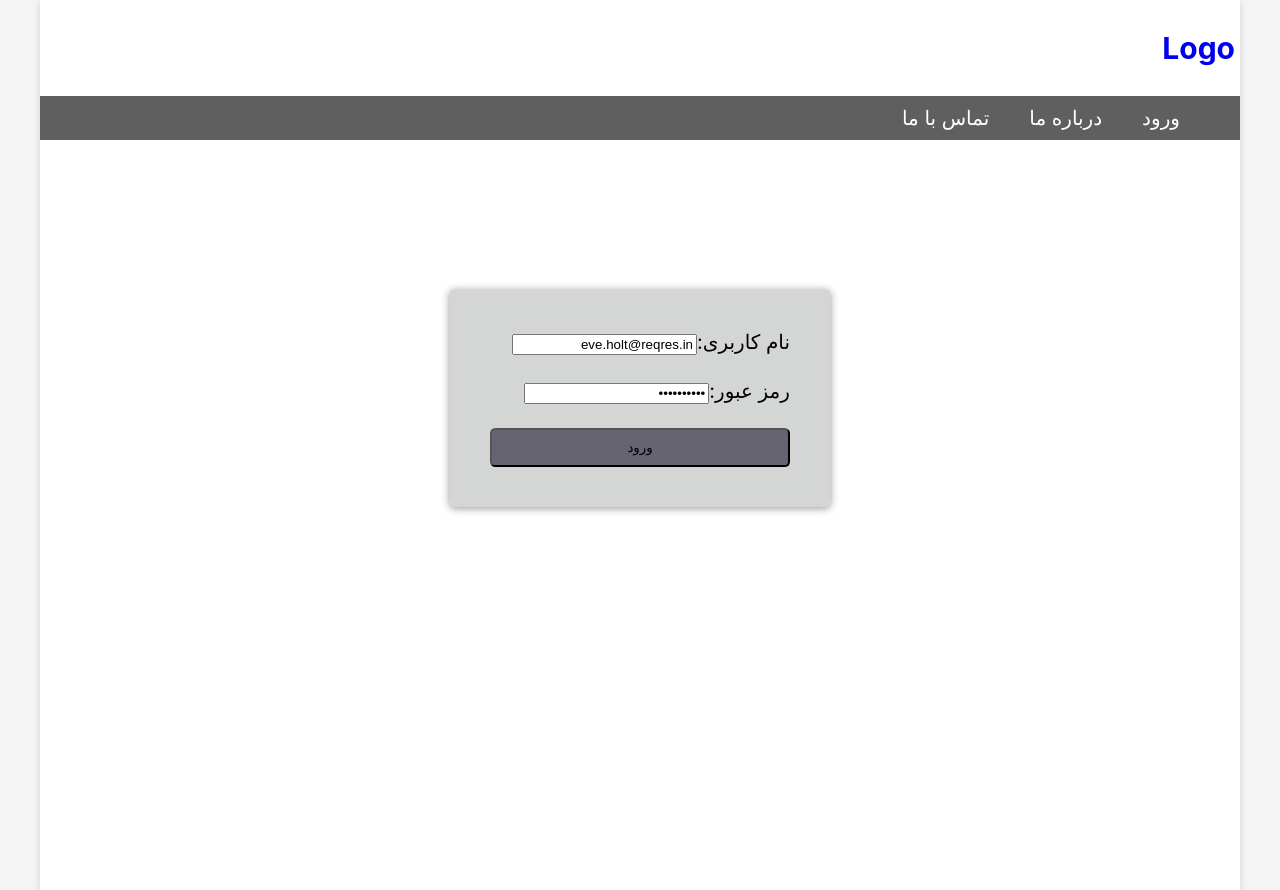
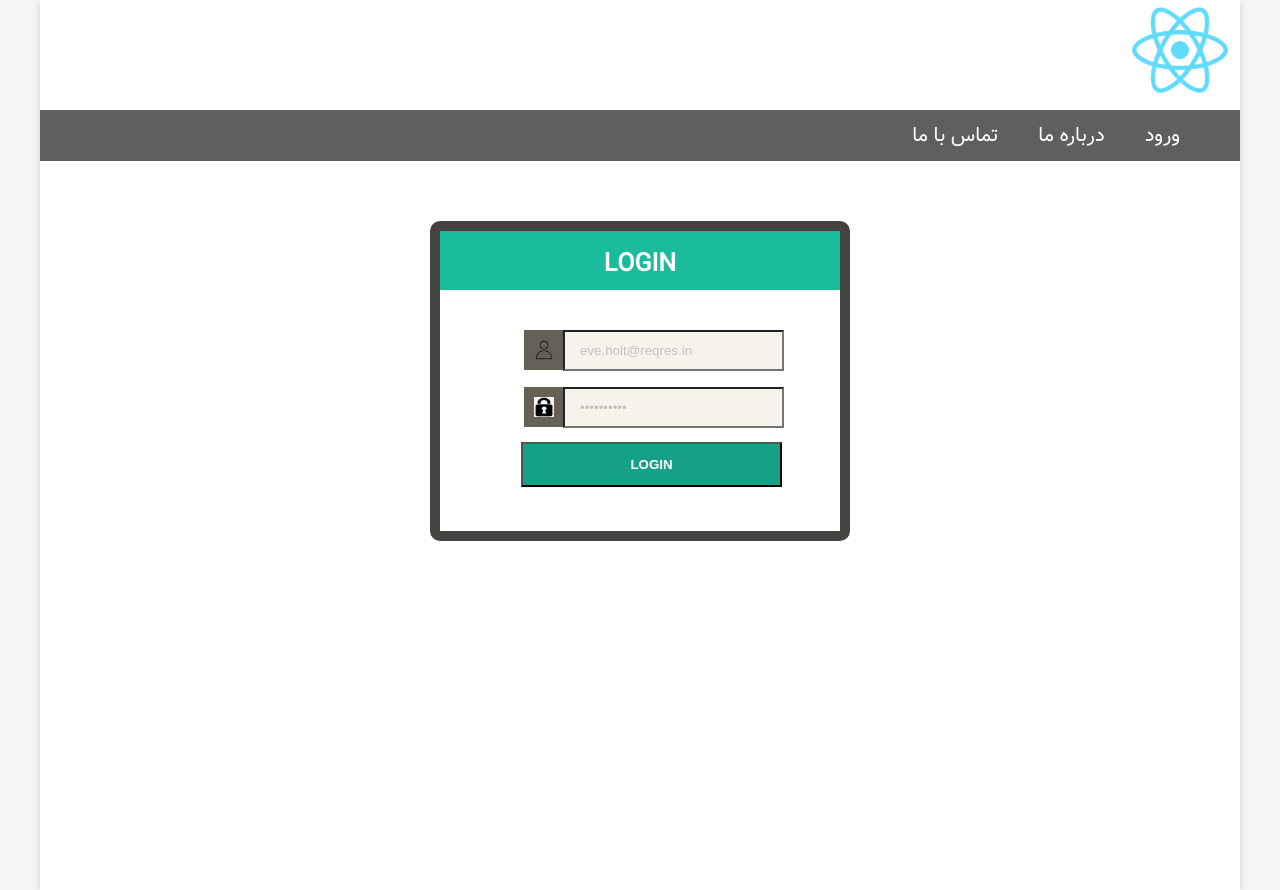
Before and after one commit to pooran-ghafoorian/react-axios-login, a React app: page / in a window 1280 px wide. Built offline with nearby package versions, Linux system fonts and the light colour scheme.

Commit message:
styles-fonts

```diff
--- a/src/components/App/App.css
+++ b/src/components/App/App.css
@@ -1,11 +1,13 @@
+@font-face {font-family:vazir;src:local('vazir'),url('../fonts/vazir.ttf') format('truetype');}
 html, body{
     font-size: 20px;
-    font-family: -apple-system, BlinkMacSystemFont, 'Segoe UI', Roboto, Oxygen, Ubuntu, Cantarell, 'Open Sans', 'Helvetica Neue', sans-serif;
+    font-family: vazir;
     margin: 0;padding: 0;background: #f5f5f5;
     direction: rtl;
 }
 ul{list-style-type: none;}
 a{text-decoration: none;}
+.mylogo{width:100px;height:100px;padding:5px; background: url('../image/logo19284.png') no-repeat ;background-size: 100px 100px;}
 .App{width: 1200px; margin: 0px auto;background: white;position: relative;box-shadow: 0px 2px 8px 0 rgba(0,0,0,0.15);height: 890px;}
 .logo{padding: 5px;}
 .menudiv{background-color: #5f5f5f;}
--- a/src/components/App/App.js
+++ b/src/components/App/App.js
@@ -20,11 +20,13 @@ function App() {
     <BrowserRouter>
 
       <div className="App">
-        <div className="logo">
+        {/* <div className="logo">
+            <a href="#">
+            <img src='logo69.png' /> */
           <a href="#">
-            <h2>Logo</h2>
-          </a>
-        </div>
+            {<div className="mylogo"></div>}
+          </a>/*
+        </div> */}
         <nav className="menudiv">
           <ul>
             <li><a href="/">ورود</a></li>
--- a/src/components/Login/Login.js
+++ b/src/components/Login/Login.js
@@ -1,68 +1,71 @@
-import React ,{Component} from 'react';
+import React, { Component } from 'react';
 import './login.css';
 
 import axios from '../axios/base';
-class Login extends Component{
+class Login extends Component {
 
-    usernameInput=null;
-    passInput=null;
+    usernameInput = null;
+    passInput = null;
 
-    onSubmit= (e)=> {
+    onSubmit = (e) => {
         e.preventDefault();
-        let email= this.usernameInput.value;
-        let password= this.passInput.value;
-        let data = {email , password};
+        let email = this.usernameInput.value;
+        let password = this.passInput.value;
+        let data = { email, password };
 
-        if(email == 'eve.holt@reqres.in' && password == 'cityslicka'){
+        if (email == 'eve.holt@reqres.in' && password == 'cityslicka') {
             axios.post('https://reqres.in/api/login', data)
-                .then((respons)=>{
+                .then((respons) => {
                     this.saveLoginData(respons.data);
                     console.log(respons);
 
 
                 })
-                .catch((err)=>{console.log(err);
+                .catch((err) => {
+                    console.log(err);
                 });
 
         }
-        else{
+        else {
             alert('اطلاعات وارد شده اشتباه است')
         }
     }
 
-     saveLoginData =(userData)=>{
+    saveLoginData = (userData) => {
         // let data1 ={
         let token = userData.token
         //   };
-        localStorage.setItem('users' , JSON.stringify(token));
+        localStorage.setItem('users', JSON.stringify(token));
         this.props.history.push('/pageAdmin');
     }
 
-    render(){
-        return(
-                <div className="Login">
+    render() {
+        return (
+            <form>
+                <div className="login">
+                    <div className="login-head">LOGIN</div>
+                    <div className="login-body">
 
-                    <form>
-                        <div>
-                            <label>نام کاربری:</label>
+                        <span className="usericon"></span>
                         <input
                             defaultValue="eve.holt@reqres.in"
-                                ref={el=> this.usernameInput=el} type="text" placeholder="نام کاربری را وارد نمایید" className="inputn"/>
+                            ref={el => this.usernameInput = el} type="text" className="inputuser" placeholder="نام کاربری را وارد نمایید" />
 
-                        </div><br/>
-                        <div>
-                            <label>رمز عبور:</label>
+
+
+                            <span className="passicon"></span>
                             <input
                                 defaultValue="cityslicka"
-                                ref={el=> this.passInput=el} type="password" placeholder="رمز عبور را وارد کنید" className="inputp"/>
+                                ref={el => this.passInput = el} type="password" placeholder="رمز عبور را وارد کنید" className="inputpass" />
 
-                        </div><br/>
+
                         <div>
-                            <button className="button" onClick={this.onSubmit}>ورود</button>
+                            <button className="login-btn" onClick={this.onSubmit}>LOGIN</button>
 
                         </div>
+                    </div>
+                </div>
             </form>
-                </div>
         );
     }
 
--- a/src/components/Login/login.css
+++ b/src/components/Login/login.css
@@ -1,7 +1,21 @@
-.Login{width:300px; border-radius:0.2em;padding:40px;margin:150px auto;background:rgb(212, 214, 213);direction: rtl;text-align:right;box-shadow: 0px 1px 8px rgb(145, 143, 158);}
+/* .Login{width:300px; border-radius:0.2em;padding:40px;margin:150px auto;background:rgb(212, 214, 213);direction: rtl;text-align:right;box-shadow: 0px 1px 8px rgb(145, 143, 158);}
 .button{
    border-radius: 0.4em;
     width: 100%;
     padding: 10px;
     background-color: rgb(101, 100, 112);
 }
+.textbox{border: 1px solid #c0c0c0;border-radius: 3px; height:27px;  min-width: 80px;padding:0 5px;margin-right:5px}
+span,.textbox{font-family:vazir;font-size:15px;} */
+/* .mylogo{border:1px solid red;width:50px;height:50px;background-image: url('../image/logo19284.png');} */
+
+ .login{border:10px solid #44433f;margin:5% auto 0 auto;width:400px;border-radius:10px;height: 300px;}
+.login-head{width:100%;height:45px;background-color:#1bbc9b;text-align:center;font-weight: bold;color:#fff;padding-top:14px;font-size: 25px;}
+.login-body{padding:10px;text-align: center;position: relative;margin-top: 30px;}
+.usericon{width: 40px;height: 40px;background: url(../image/user4.png) center no-repeat #656156;background-size: 20px 20px;position: absolute;left: 84px;top: 10px;}
+.inputuser{background: #f7f2ec;height: 35px;width:200px;text-align: left; color: silver;outline: none;padding-left: 15px;position: absolute;left: 123px;}
+
+.passicon{width: 40px;height: 40px;background: url(../image/passeordicon.png) center no-repeat #656156;background-size: 20px 20px;position: absolute;left: 84px;top:67px;}
+.inputpass{background: #f7f2ec;height: 35px;width:200px;text-align: left; color: silver;outline: none;padding-left: 15px;position: absolute;left: 123px;top: 67px;}
+
+.login-btn{background-color: #16a086;position: absolute;top: 122px;left: 81px;height: 45px;width: 261px;color: white;font-weight: bold;outline: none}
```
Also changed, not shown: public/index.html (+1 -0 lines), public/logo69.png (renamed from public/logo192.png), src/components/fonts/vazir.ttf (added), src/components/image/logo19284.png (renamed from src/components/image/logo192.png), src/components/image/passeordicon.png (added), src/components/image/user.jpg (added), src/components/image/user2.jpg (added), src/components/image/user3.png (added), src/components/image/user4.png (added). Lines whose indentation alone changed are shown as unchanged.
